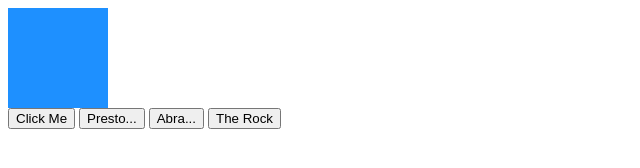
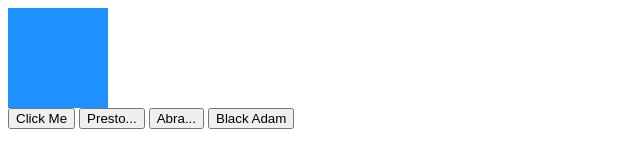
Before and after one commit to BurlingtonCodeAcademy/sdb-april-2025-20, a plain HTML site: page index.html in a window 1280 px wide. Shown: the full height of the page, 0-640 px from the left. Drawn offline with Linux system fonts and the light colour scheme.

Commit message:
many buttons

```diff
--- a/index.html
+++ b/index.html
@@ -13,7 +13,7 @@
 
     <button id="presto">Presto...</button>
     <button id="abra">Abra...</button>
-    <button id="the-rock">The Rock</button>
+    <button id="the-rock">Black Adam</button>
 
     <script src="./index.js"></script>
   </body>
--- a/index.js
+++ b/index.js
@@ -23,6 +23,8 @@
     } else {
         alert("Shazam!");
     }
+
+    console.log(event.target)
 }
 
 prestoBtn.addEventListener("click", sayMagicWord);
```
